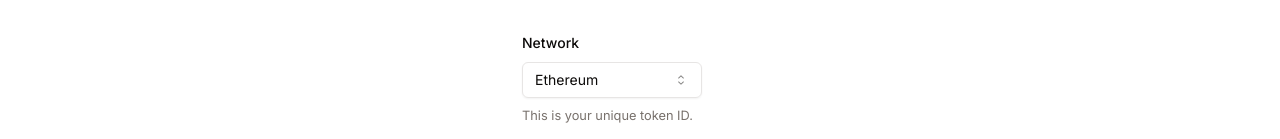
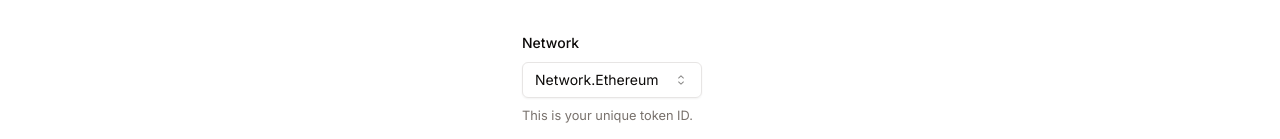
Before and after one commit to codescalper/metanft, a Next.js app: page / in a window 1280 px wide. Shown: the part 813-952 px from the top of the page. Built offline with nearby package versions, Linux system fonts and the light colour scheme.

Commit message:
Changes in the value of dropdown

```diff
--- a/components/Form.tsx
+++ b/components/Form.tsx
@@ -27,7 +27,7 @@
 const formSchema = z.object({
   contractAddress: z.string().refine(value => value.length === 42, "Must be a valid contract address"),
   tokenId: z.string().refine(value => value.length > 0, "Must be a valid token ID"),
-  network: z.enum(["ETH_MAINNET", "MATIC_MAINNET", "OPT_MAINNET","ethereum"]),
+  network: z.enum(["Network.ETH_MAINNET", "Network.MATIC_MAINNET", "Network.OPT_MAINNET","ethereum"]),
 });
 
 export default function NFTForm() {
@@ -42,7 +42,7 @@
   })
 
   function onSubmit(values: z.infer<typeof formSchema>) {
-    if (isNetwork === "ETH_MAINNET" || isNetwork === "MATIC_MAINNET" || isNetwork === "OPT_MAINNET") {
+    if (isNetwork === "Network.ETH_MAINNET" || isNetwork === "Network.MATIC_MAINNET" || isNetwork === "Network.OPT_MAINNET") {
       values.network = isNetwork;
 
 
--- a/components/Select.tsx
+++ b/components/Select.tsx
@@ -14,14 +14,14 @@
     <div>
       <Select onValueChange={handleNetworkChange}>
         <SelectTrigger className="w-[180px]">
-          <SelectValue placeholder="Ethereum" />
+          <SelectValue placeholder="Network.Ethereum" />
         </SelectTrigger>
         <SelectContent>
-          <SelectItem value="ETH_MAINNET">
+          <SelectItem value="Network.ETH_MAINNET">
             Ethereum <FaEthereum />
           </SelectItem>
           <SelectItem value="MATIC_MAINNET">Polygon</SelectItem>
-          <SelectItem value="OPT_MAINNET">
+          <SelectItem value="Network.OPT_MAINNET">
             Solana <TbCurrencySolana />
           </SelectItem>
         </SelectContent>
```
